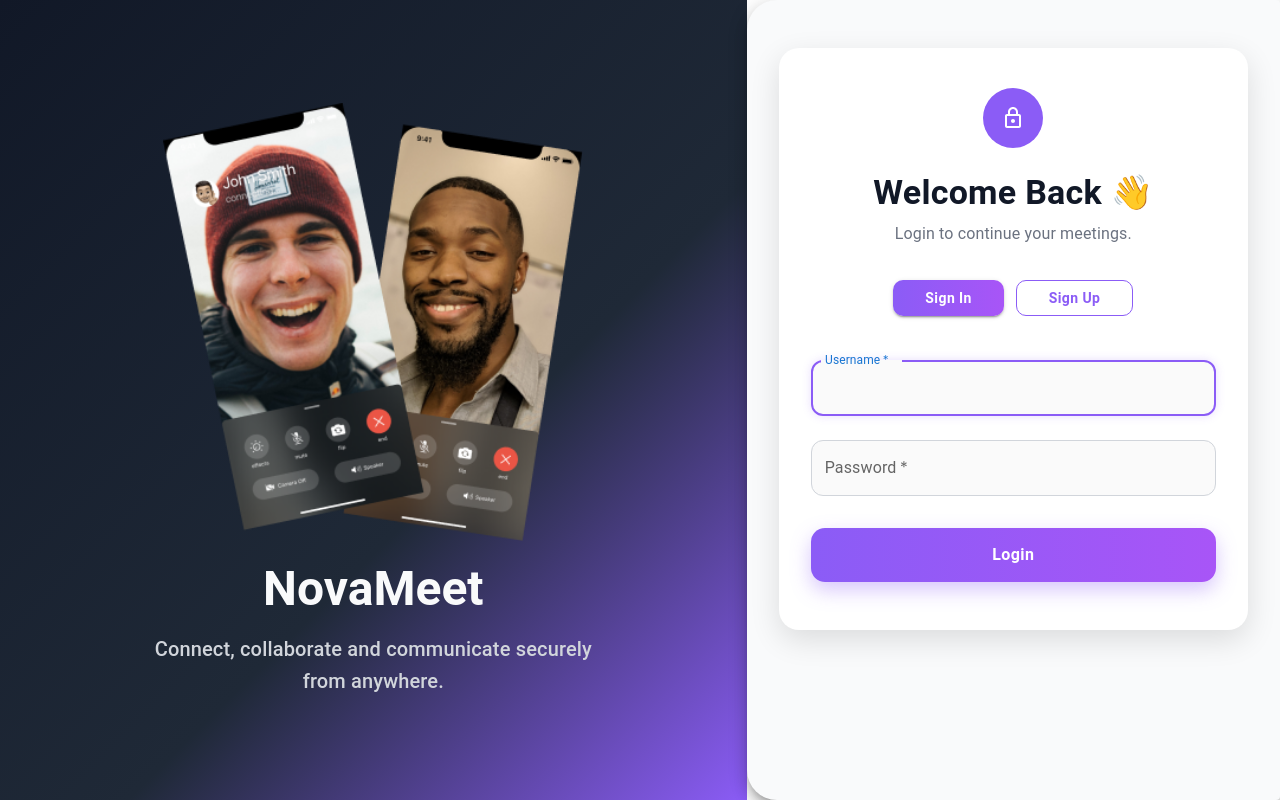
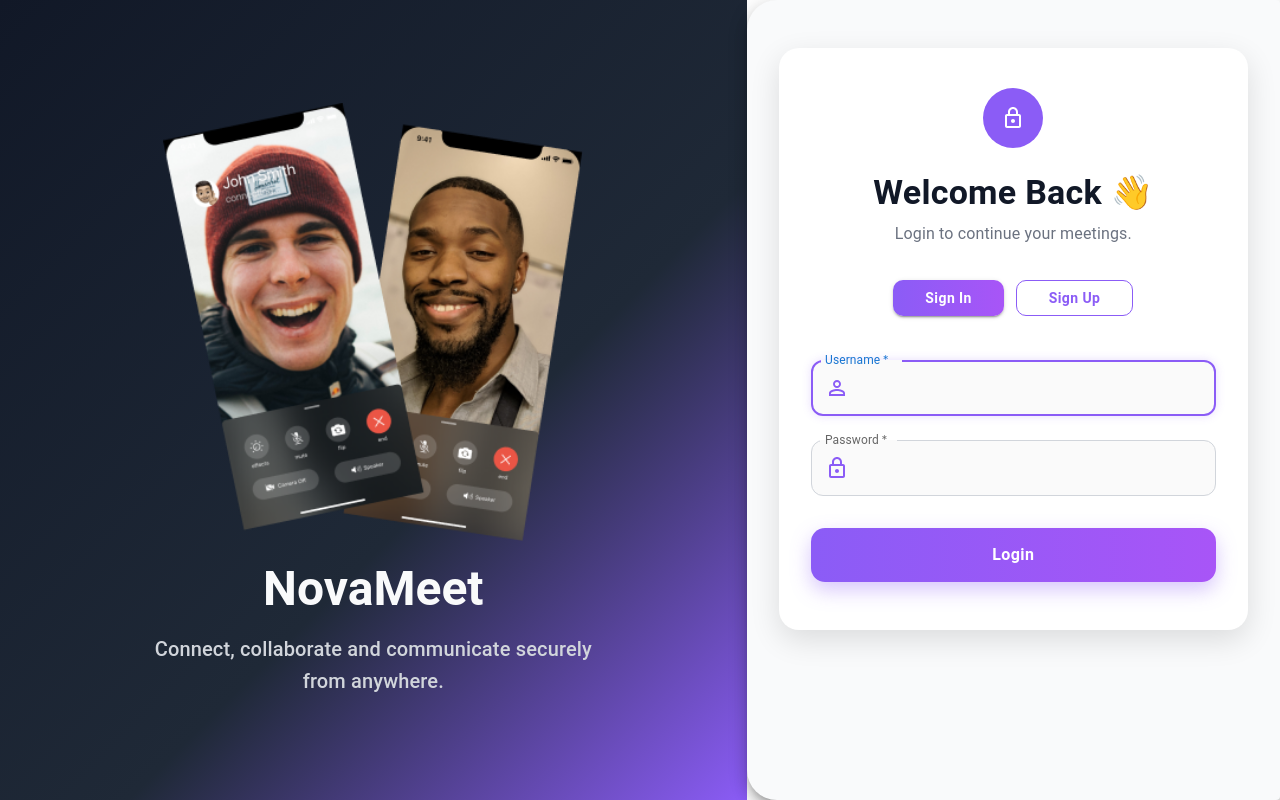
Before and after one commit to aditisomkuwar/NovaMeet, a React (Create React App) app in the folder frontend/: page /auth in a window 1280 px wide. Built offline with nearby package versions, Linux system fonts and the light colour scheme.

Commit message:
Improve authentication page UI

```diff
--- a/frontend/src/pages/authentication.jsx
+++ b/frontend/src/pages/authentication.jsx
@@ -3,6 +3,10 @@ import Avatar from '@mui/material/Avatar';
 import Button from '@mui/material/Button';
 import CssBaseline from '@mui/material/CssBaseline';
 import TextField from '@mui/material/TextField';
+
+import InputAdornment from '@mui/material/InputAdornment';
+import PersonOutlineIcon from '@mui/icons-material/PersonOutline';
+
 import FormControlLabel from '@mui/material/FormControlLabel';
 import Checkbox from '@mui/material/Checkbox';
 import Link from '@mui/material/Link';
@@ -258,6 +262,14 @@ export default function Authentication() {
                                 fullWidth
                                 id="username"
                                 label="Username"
+
+                                InputProps={{
+    startAdornment: (
+        <InputAdornment position="start">
+            <PersonOutlineIcon sx={{ color: "#8B5CF6" }} />
+        </InputAdornment>
+    ),
+}}
                                 name="username"
                                 value={username}
                                 autoFocus
@@ -290,6 +302,14 @@ export default function Authentication() {
                                 fullWidth
                                 name="password"
                                 label="Password"
+
+                                InputProps={{
+    startAdornment: (
+        <InputAdornment position="start">
+            <LockOutlinedIcon sx={{ color: "#8B5CF6" }} />
+        </InputAdornment>
+    ),
+}}
                                 value={password}
                                 type="password"
                                 onChange={(e) => setPassword(e.target.value)}
```
